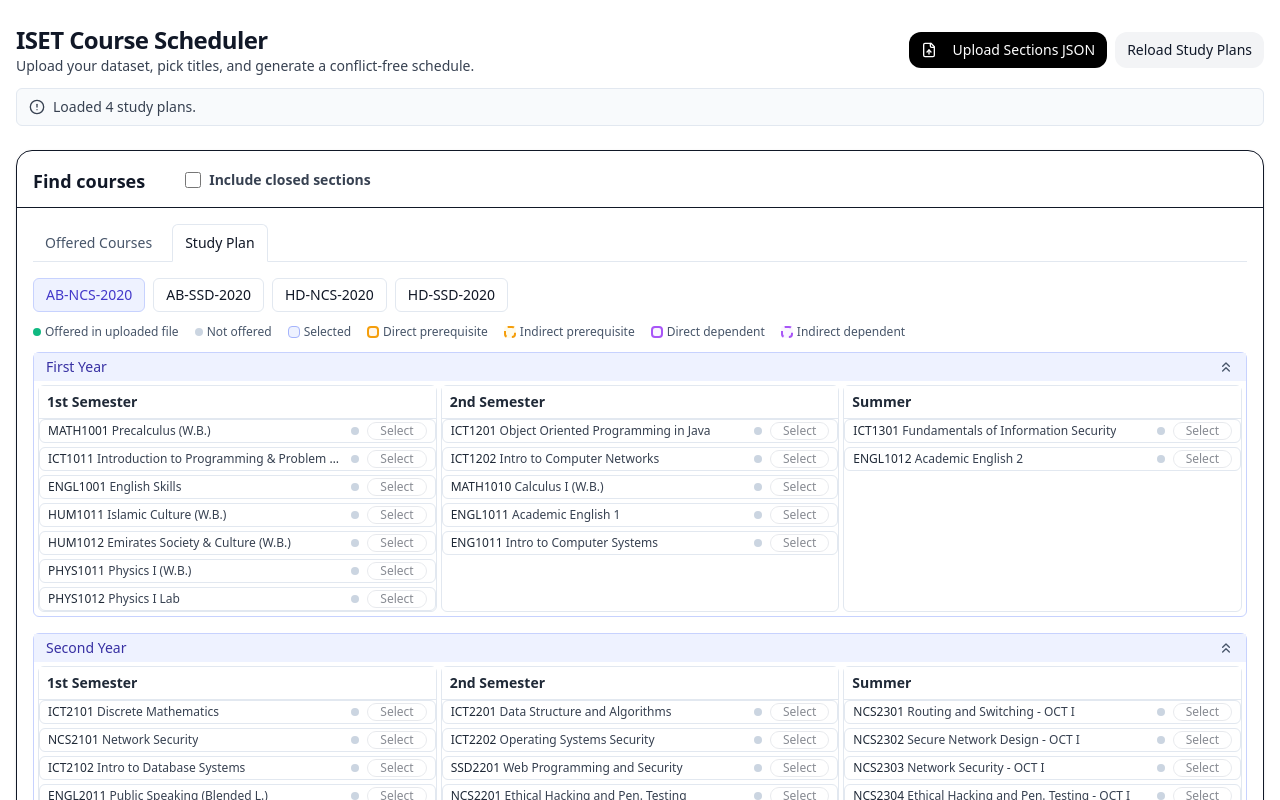
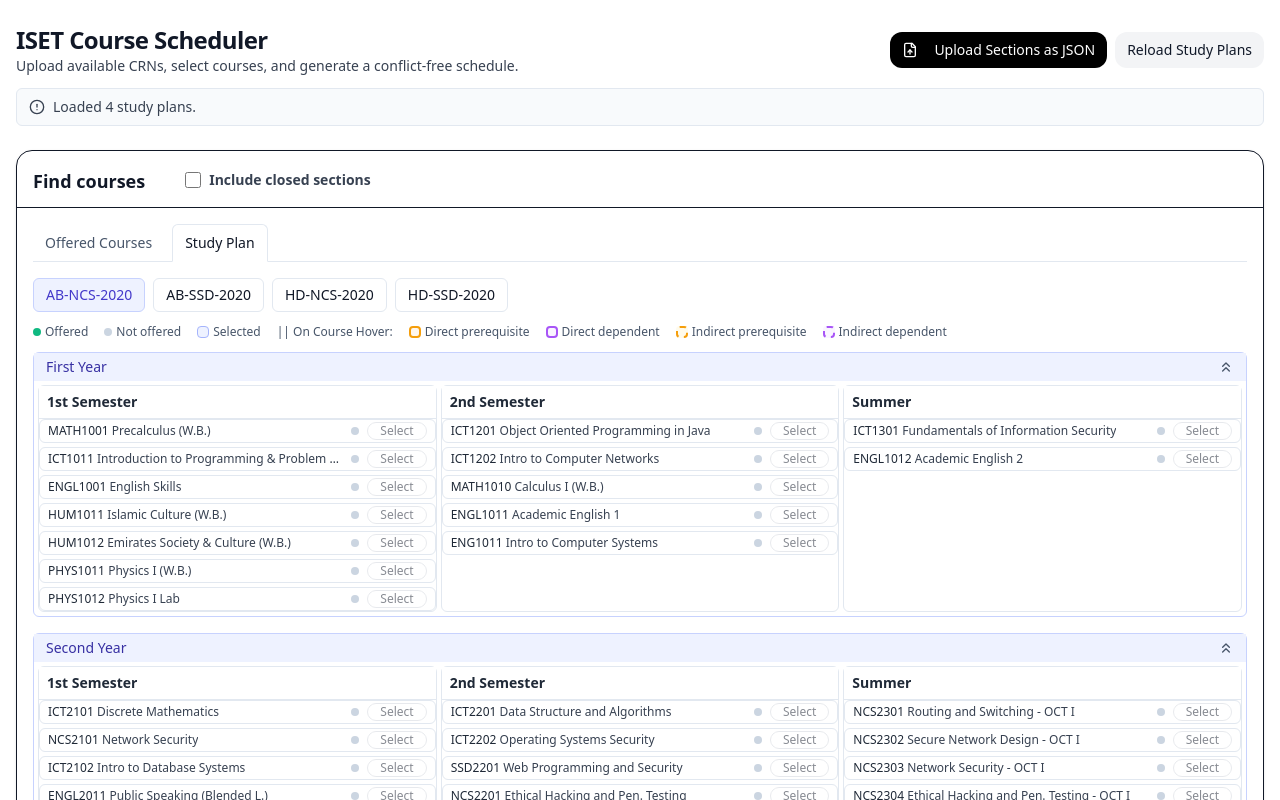
Before and after one commit to Muris-Cengic/CourseScheduler, a React (Vite) app in the folder course-scheduler/: page / in a window 1280 px wide. Both pictures are taken after a click on the button "Study Plan". Shown: the top 800 px of the page. Built offline with nearby package versions, Linux system fonts and the light colour scheme.

Commit message:
Apply minor text changes.

```diff
--- a/course-scheduler/src/CourseScheduler.tsx
+++ b/course-scheduler/src/CourseScheduler.tsx
@@ -426,13 +426,13 @@ const indirectDependents = useMemo(() => {
       <div className="flex flex-wrap items-center justify-between gap-4">
         <div>
           <h1 className="text-2xl font-semibold tracking-tight">ISET Course Scheduler</h1>
-          <p className="text-sm text-slate-700">Upload your dataset, pick titles, and generate a conflict-free schedule.</p>
+          <p className="text-sm text-slate-700">Upload available CRNs, select courses, and generate a conflict-free schedule.</p>
         </div>
         <div className="flex items-center gap-2">
           <input ref={fileInputRef} type="file" accept="application/json" className="hidden" onChange={handleFile} />
           <Button variant="default" onClick={() => fileInputRef.current?.click()}>
             <FileUp className="mr-2 h-4 w-4" />
-            Upload Sections JSON
+            Upload Sections as JSON
           </Button>
 
 
@@ -574,12 +574,13 @@ const indirectDependents = useMemo(() => {
 
                   {/* Legend */}
                   <div className="flex items-center gap-4 text-xs text-slate-600 mb-3">
-                    <div className="flex items-center gap-1"><span className="inline-block rounded-full" style={{ width: 8, height: 8, background: '#10b981' }} /> Offered in uploaded file</div>
+                    <div className="flex items-center gap-1"><span className="inline-block rounded-full" style={{ width: 8, height: 8, background: '#10b981' }} /> Offered</div>
                     <div className="flex items-center gap-1"><span className="inline-block rounded-full" style={{ width: 8, height: 8, background: '#cbd5e1' }} /> Not offered</div>
                     <div className="flex items-center gap-1"><span className="inline-block rounded-sm" style={{ width: 12, height: 12, border: '1px solid #a5b4fc', background: '#eef2ff' }} /> Selected</div>
+                    <span>|| On Course Hover:</span>
                     <div className="flex items-center gap-1"><span className="inline-block rounded-sm" style={{ width: 12, height: 12, border: '2px solid #f59e0b', background: '#fff7ed' }} /> Direct prerequisite</div>
+                    <div className="flex items-center gap-1"><span className="inline-block rounded-sm" style={{ width: 12, height: 12, border: '2px solid #a855f7', background: '#faf5ff' }} /> Direct dependent</div>
                     <div className="flex items-center gap-1"><span className="inline-block rounded-sm" style={{ width: 12, height: 12, border: '2px dashed #f59e0b', background: '#fffbeb' }} /> Indirect prerequisite</div>
-                    <div className="flex items-center gap-1"><span className="inline-block rounded-sm" style={{ width: 12, height: 12, border: '2px solid #a855f7', background: '#faf5ff' }} /> Direct dependent</div>
                     <div className="flex items-center gap-1"><span className="inline-block rounded-sm" style={{ width: 12, height: 12, border: '2px dashed #a855f7', background: '#faf5ff' }} /> Indirect dependent</div>
                   </div>
 
```
